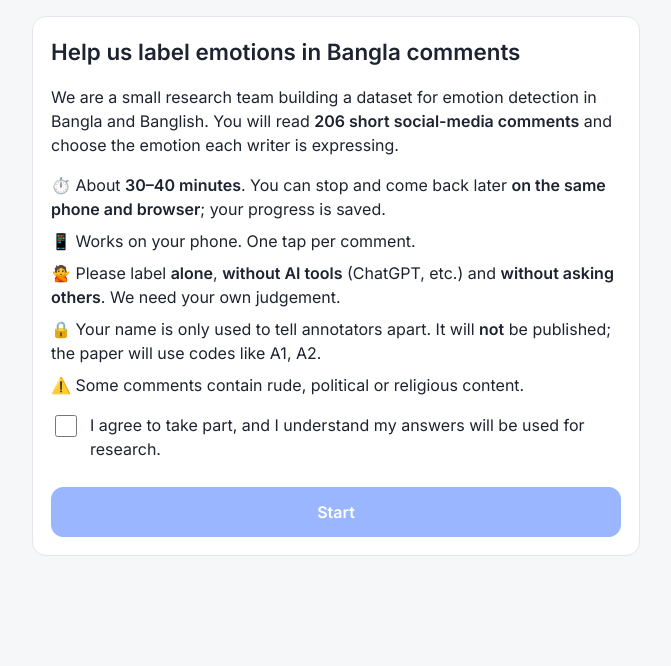
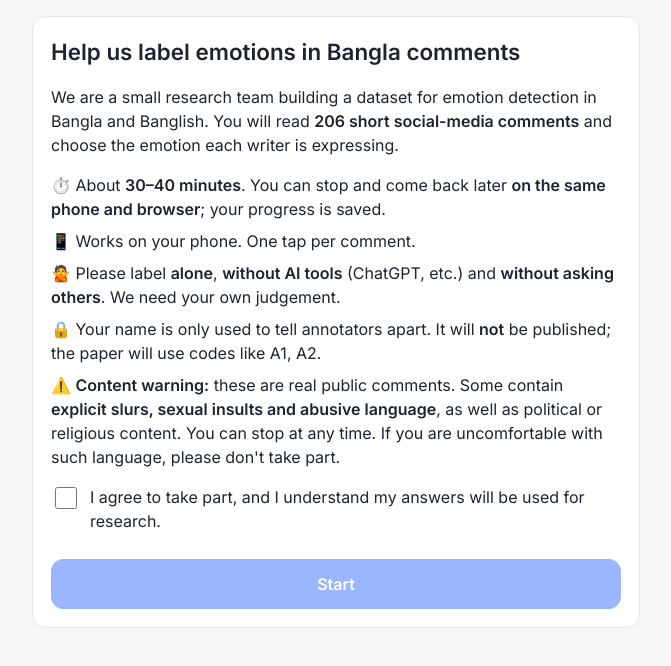
Before and after one commit to ReduanNurLabid/Emotion-Detection-in-Banglish, a plain HTML site: page index.html in a window 1280 px wide. Shown: the whole page, without its empty margins (304-975 px from the left). Drawn offline with Linux system fonts and the light colour scheme.

Commit message:
Stronger content warning
Co-Authored-By: Claude Opus 5.5 <noreply@anthropic.com>

```diff
--- a/index.html
+++ b/index.html
@@ -21,7 +21,7 @@
       <li>📱 Works on your phone. One tap per comment.</li>
       <li>🙅 Please label <b>alone</b>, <b>without AI tools</b> (ChatGPT, etc.) and <b>without asking others</b>. We need your own judgement.</li>
       <li>🔒 Your name is only used to tell annotators apart. It will <b>not</b> be published; the paper will use codes like A1, A2.</li>
-      <li>⚠️ Some comments contain rude, political or religious content.</li>
+      <li>⚠️ <b>Content warning:</b> these are real public comments. Some contain <b>explicit slurs, sexual insults and abusive language</b>, as well as political or religious content. You can stop at any time. If you are uncomfortable with such language, please don't take part.</li>
     </ul>
     <label class="check"><input type="checkbox" id="consent"> I agree to take part, and I understand my answers will be used for research.</label>
     <button class="primary" id="btn-start" disabled>Start</button>
```
Also changed, not shown: rewrite.html (+1 -1 lines).
